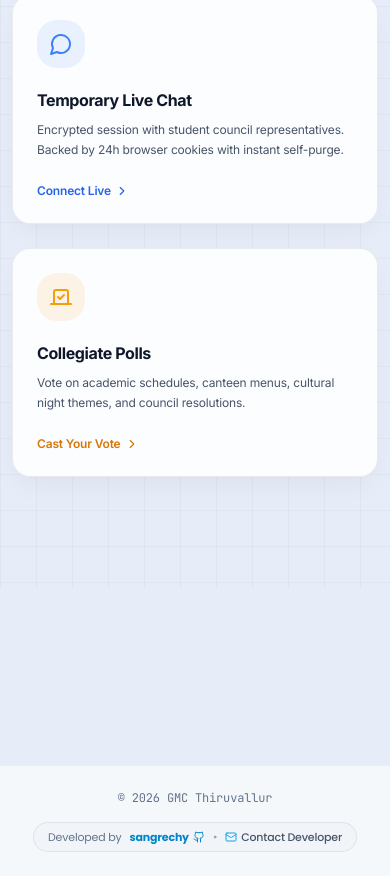
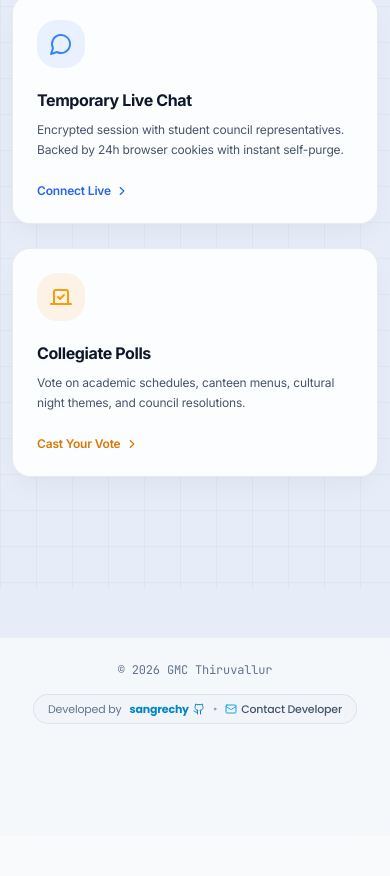
Before and after one commit to sangrechy/project_gmc_tiruvallur_feedback_app, a React (Vite) app in the folder frontend/: page / in a window 390 px wide. Shown: the part 1067-1943 px from the top of the page. After the commit the page ends 1903 px from the top, so only its background shows below. Built offline with nearby package versions, Linux system fonts and the light colour scheme; no server answers; the database is empty.

Commit message:
fix(mobile): add bottom clearance to footer so content is not obscured by mobile navigation

```diff
--- a/frontend/src/App.jsx
+++ b/frontend/src/App.jsx
@@ -247,7 +247,7 @@ export default function App() {
             isAdminLoggedIn={Boolean(adminUser)}
           />
 
-          <main className="flex-1 pb-28 sm:pb-24 md:pb-0">
+          <main className="flex-1">
             {currentRoute === 'home' && (
               <HomePage
                 setCurrentRoute={setCurrentRoute}
--- a/frontend/src/components/Footer.jsx
+++ b/frontend/src/components/Footer.jsx
@@ -3,7 +3,7 @@ import { Github, Mail } from 'lucide-react';
 
 export default function Footer() {
   return (
-    <footer className="mt-16 border-t border-slate-200/60 dark:border-white/10 bg-[#f8fafc]/80 dark:bg-[#07090e]/80 backdrop-blur-md py-6 sm:py-8 transition-colors">
+    <footer className="mt-12 sm:mt-16 border-t border-slate-200/60 dark:border-white/10 bg-[#f8fafc]/80 dark:bg-[#07090e]/80 backdrop-blur-md pt-6 sm:pt-8 pb-28 md:pb-8 transition-colors">
       <div className="max-w-7xl mx-auto px-4 sm:px-6 lg:px-8 flex flex-col sm:flex-row items-center justify-between gap-4 text-xs font-sans">
         <div className="font-mono text-slate-500 dark:text-slate-400 text-center sm:text-left">
           © {new Date().getFullYear()} GMC Thiruvallur
```
